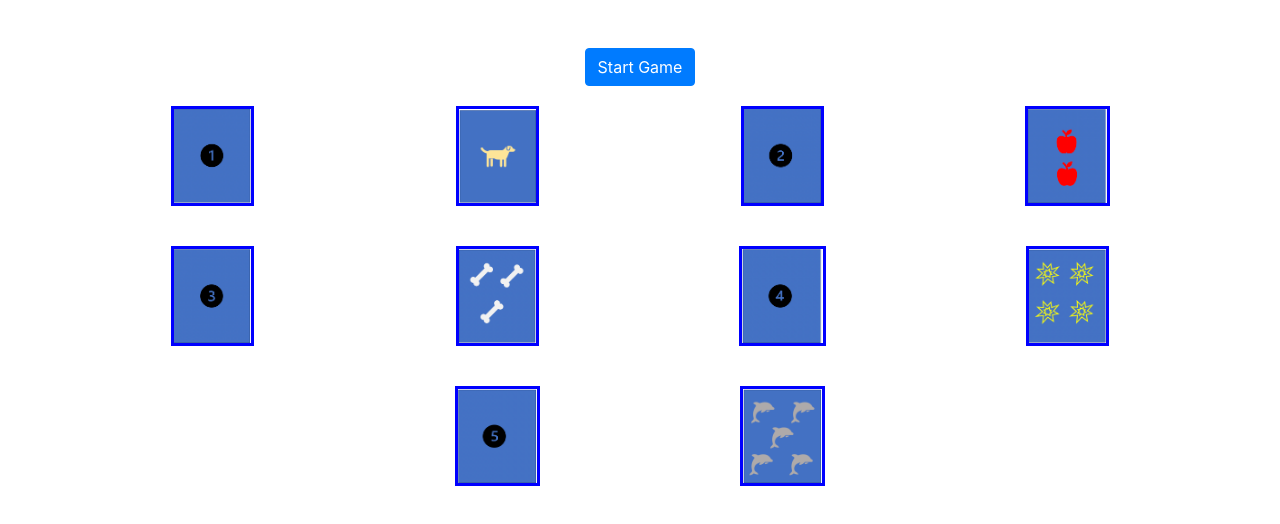
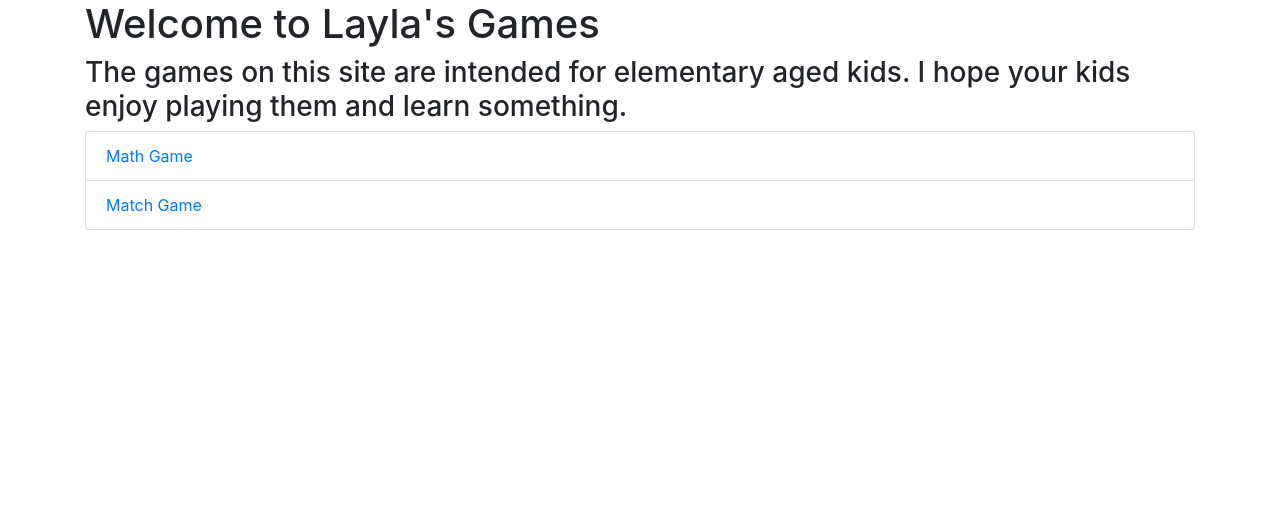
Before and after one commit to MarciaAdler/laylagame, a React (Create React App) app in the folder client/: page / in a window 1280 px wide. Shown: the top 524 px of the page. Built offline with nearby package versions, Linux system fonts and the light colour scheme.

Commit message:
added react-router-dom and home page

```diff
--- a/client/package.json
+++ b/client/package.json
@@ -10,7 +10,8 @@
     "bootstrap": "^4.5.2",
     "react": "^16.13.1",
     "react-bootstrap": "^1.3.0",
-    "react-dom": "^16.13.1",
+    "react-dom": "^16.14.0",
+    "react-router-dom": "^5.2.0",
     "react-scripts": "3.4.1",
     "react-snap": "^1.23.0"
   },
--- a/client/src/App.js
+++ b/client/src/App.js
@@ -1,14 +1,22 @@
 import React from "react";
-import Main from "./Pages/Main";
+import Math from "./Pages/Math";
 import "./App.css";
 import Count from "./Pages/Count";
 import Match from "./Pages/Match";
+import Main from "./Pages/Main";
+import { BrowserRouter as Router, Switch, Route } from "react-router-dom";
 function App() {
   return (
-    <div className="App">
-      {/* <Main /> */}
-      {/* <Count /> */}
-      <Match />
+    <div>
+      <Router>
+        <div>
+          <Switch>
+            <Route exact path="/" component={Main} />
+            <Route path="/math" component={Math} />
+            <Route path="/match" component={Match} />
+          </Switch>
+        </div>
+      </Router>
     </div>
   );
 }
--- a/client/src/Pages/Main.js
+++ b/client/src/Pages/Main.js
@@ -1,98 +1,23 @@
-import React, { Component } from "react";
-import Cards from "../Components/Cards";
-import cards from "../cards.json";
-import { Row, Container, Col } from "react-bootstrap";
-import GameButton from "../Components/GameButton";
-import SelectedNumbers from "../Components/SelectedNumbers";
-const styles = {
-  container: {
-    marginTop: "50px",
-  },
-  instructions: {
-    marginRight: "40px",
-    marginLeft: "40px",
-    marginBottom: "40px",
-  },
-};
-class Main extends Component {
-  state = {
-    cards,
-    goalValue: 0,
-    sum: 0,
-    selected: [],
-    startMessage: "",
-  };
+import React from "react";
+import { Container, ListGroup, ListGroupItem } from "react-bootstrap";
 
-  render() {
-    let cardvalue = 0;
-    let selectedcards = [...this.state.selected];
-    function card() {
-      this.state.cards.filter((card) => {
-        console.log(card.value);
-        cardvalue = card.value;
-      });
-    }
-    function start(min, max) {
-      min = Math.ceil(10);
-      max = Math.floor(30);
-      this.setState({
-        goalValue: Math.floor(Math.random() * (max - min + 1)) + min,
-      });
-      this.setState({ startMessage: "" });
-      this.setState({ selected: [] });
-      this.setState({ sum: 0 });
-      console.log(this.state.goalValue);
-    }
+export default function Main() {
+  return (
+    <Container>
+      <h1>Welcome to Layla's Games</h1>
+      <h3>
+        The games on this site are intended for elementary aged kids. I hope
+        your kids enjoy playing them and learn something.
+      </h3>
 
-    function selectCard(value) {
-      if (this.state.sum < this.state.goalValue) {
-        selectedcards.push(value.value);
-        this.setState({ sum: this.state.sum + value.value });
-        this.setState({ selected: selectedcards });
-        console.log(value.value);
-
-        console.log(this.state.selected);
-      } else {
-        this.setState({ startMessage: "Press Start Game to begin" });
-      }
-    }
-    return (
-      <Container style={styles.container}>
-        <div style={styles.instructions}>
-          <h3>Instructions</h3>
-          <p>
-            Click start game to generate a random number. Once you have the Goal
-            Value, click on the cards to add the values together to reach the
-            Goal Value.
-          </p>
-        </div>
-
-        <GameButton
-          card={card}
-          cardvalue={cardvalue}
-          start={start.bind(this)}
-          goalValue={this.state.goalValue}
-        />
-        <SelectedNumbers
-          cardvalue={cardvalue}
-          goalValue={this.state.goalValue}
-          sum={this.state.sum}
-          selected={this.state.selected}
-          startMessage={this.state.startMessage}
-        />
-        <Row className="justify-content-center">
-          {this.state.cards.map((card) => (
-            <Cards
-              key={card.id}
-              value={card.id}
-              image={card.image}
-              selectCard={selectCard.bind(this)}
-            />
-          ))}
-        </Row>
-      </Container>
-    );
-  }
+      <ListGroup>
+        <ListGroupItem>
+          <a href="/Math">Math Game</a>
+        </ListGroupItem>
+        <ListGroupItem>
+          <a href="/Match">Match Game</a>
+        </ListGroupItem>
+      </ListGroup>
+    </Container>
+  );
 }
-
-export default Main;
--- /dev/null
+++ b/client/src/Pages/Math.js
@@ -0,0 +1,98 @@
+import React, { Component } from "react";
+import Cards from "../Components/Cards";
+import cards from "../cards.json";
+import { Row, Container, Col } from "react-bootstrap";
+import GameButton from "../Components/GameButton";
+import SelectedNumbers from "../Components/SelectedNumbers";
+const styles = {
+  container: {
+    marginTop: "50px",
+  },
+  instructions: {
+    marginRight: "40px",
+    marginLeft: "40px",
+    marginBottom: "40px",
+  },
+};
+class Main extends Component {
+  state = {
+    cards,
+    goalValue: 0,
+    sum: 0,
+    selected: [],
+    startMessage: "",
+  };
+
+  render() {
+    let cardvalue = 0;
+    let selectedcards = [...this.state.selected];
+    function card() {
+      this.state.cards.filter((card) => {
+        console.log(card.value);
+        cardvalue = card.value;
+      });
+    }
+    function start(min, max) {
+      min = Math.ceil(10);
+      max = Math.floor(30);
+      this.setState({
+        goalValue: Math.floor(Math.random() * (max - min + 1)) + min,
+      });
+      this.setState({ startMessage: "" });
+      this.setState({ selected: [] });
+      this.setState({ sum: 0 });
+      console.log(this.state.goalValue);
+    }
+
+    function selectCard(value) {
+      if (this.state.sum < this.state.goalValue) {
+        selectedcards.push(value.value);
+        this.setState({ sum: this.state.sum + value.value });
+        this.setState({ selected: selectedcards });
+        console.log(value.value);
+
+        console.log(this.state.selected);
+      } else {
+        this.setState({ startMessage: "Press Start Game to begin" });
+      }
+    }
+    return (
+      <Container style={styles.container}>
+        <div style={styles.instructions}>
+          <h3>Instructions</h3>
+          <p>
+            Click start game to generate a random number. Once you have the Goal
+            Value, click on the cards to add the values together to reach the
+            Goal Value.
+          </p>
+        </div>
+
+        <GameButton
+          card={card}
+          cardvalue={cardvalue}
+          start={start.bind(this)}
+          goalValue={this.state.goalValue}
+        />
+        <SelectedNumbers
+          cardvalue={cardvalue}
+          goalValue={this.state.goalValue}
+          sum={this.state.sum}
+          selected={this.state.selected}
+          startMessage={this.state.startMessage}
+        />
+        <Row className="justify-content-center">
+          {this.state.cards.map((card) => (
+            <Cards
+              key={card.id}
+              value={card.id}
+              image={card.image}
+              selectCard={selectCard.bind(this)}
+            />
+          ))}
+        </Row>
+      </Container>
+    );
+  }
+}
+
+export default Main;
```
Also changed, not shown: 1 other file (tests, documents, lock files or other folders).
